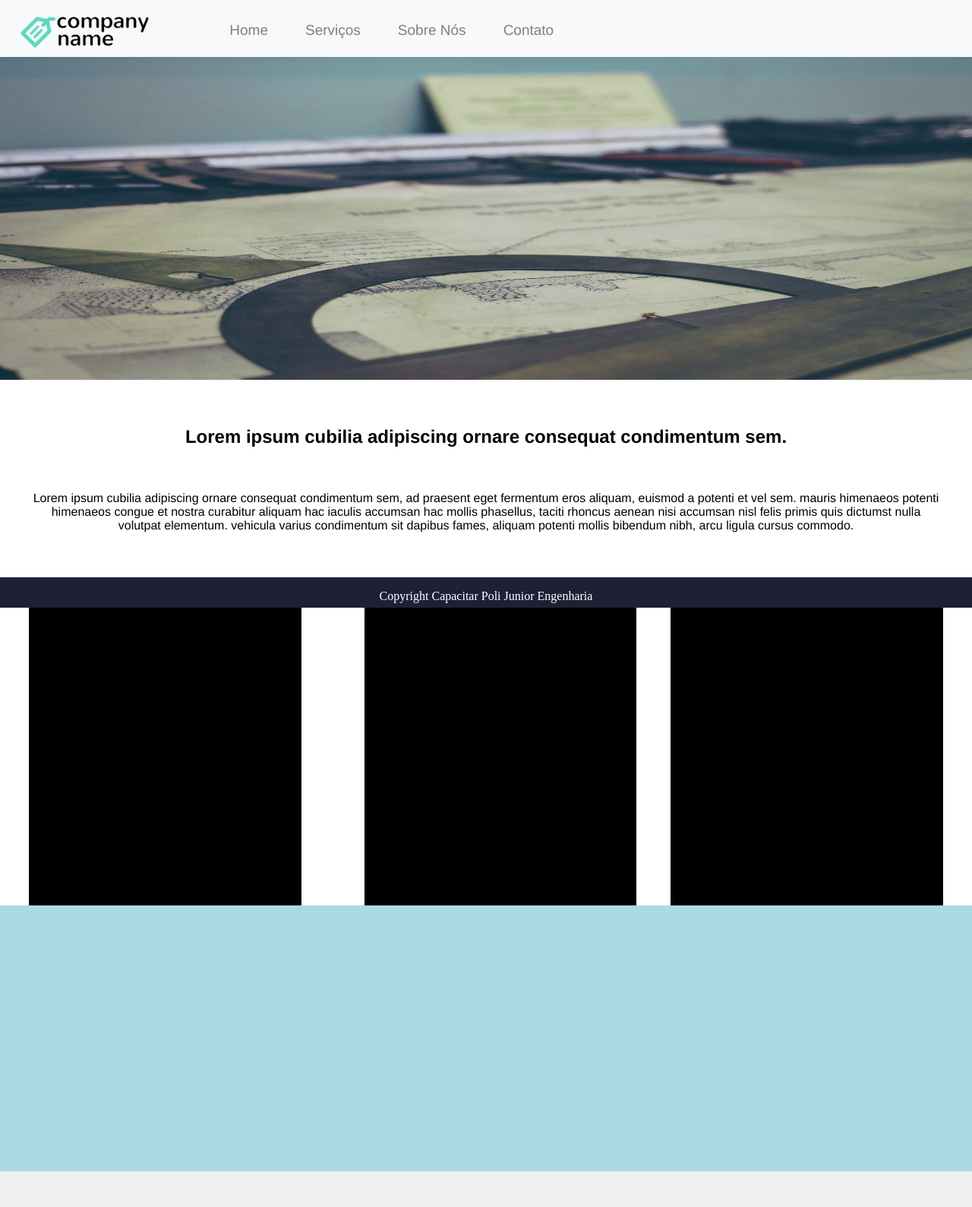
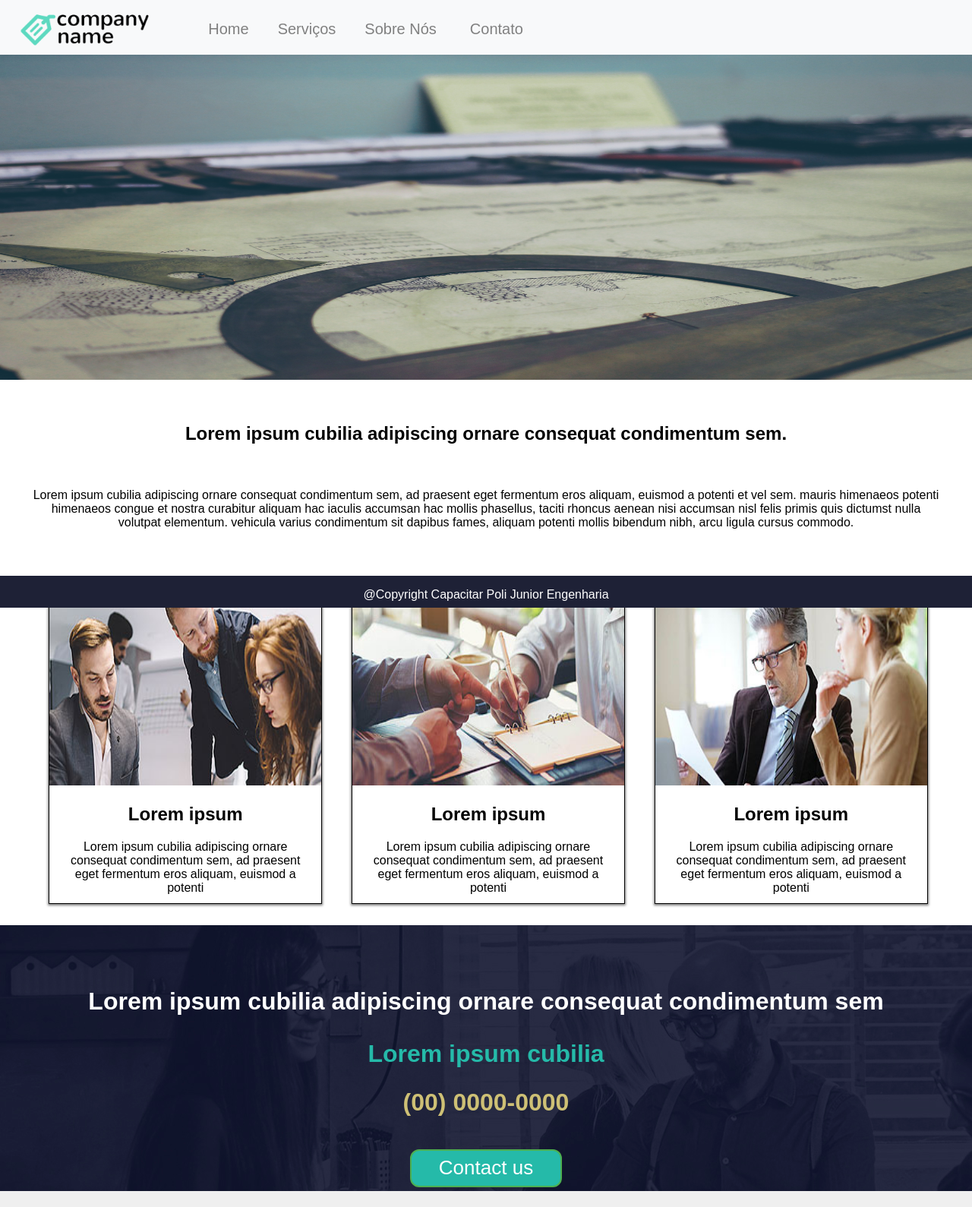
Before and after one commit to CapacitarEcompCuscuz/Projeto-Capacitar---Hudson, a PHP site: page / in a window 1280 px wide. Shown: the top 1589 px of the page at 76% size. Run offline with PHP 8.4, Linux system fonts and the light colour scheme.

Commit message:
Projeto 1.1

```diff
--- a/css/indexstyle.css
+++ b/css/indexstyle.css
@@ -1,34 +1,9 @@
+@import url('https://fonts.googleapis.com/css?family=Work+Sans:600');
 body, html {
 	margin: 0px;
+	font-family: sans-serif;
 }
 
-.navbar {
-	position: fixed;
-	background: #f8f9fa;
-	height: 70px;
-	width: 100%;
-	padding-left: 20px;
-	padding-top: 5px;
-}
-.logo {
-	float: left;
-}
-.nav-links {
-	margin-left: 100px;
-	float: left;
-	line-height: 70px;
-}
-
-.nav-links a{
-	text-decoration: none;
-	padding-right: 45px;
-	font-size: 19px;
-	font-family: helvetica;
-	color:gray;
-}
-.nav-links a:hover {
-	color:black;
-}
 .first-image {
 	width:100%;
 	height: 500px;
@@ -36,7 +11,6 @@ body, html {
 
 .texto1 {
 	text-align: center;
-	font-family: helvetica;
 	margin-top:15px;
 	padding-left: 40px;
 	padding-right: 40px;
@@ -50,24 +24,84 @@ body, html {
 
 .box-style{
 	width: 28%;
-	margin-left: 3%;
-	margin-right: 3.5%;
+	margin-left: 5%;
+	margin-right: 3%;
 	height: 425px;
-	background: black;
 	float: left;
+	border: 1px solid #000;
+	box-shadow: 0 1px 3px 1px rgba(0, 0, 0, 0.5);
 }
+.box-style-2 {
+	width: 28%;
+	margin-right: 3%;
+	height: 425px;
+	float: left;
+	border: 1px solid #000;
+	box-shadow: 0 1px 3px 1px rgba(0, 0, 0, 0.5);
+}
+
+.box-style:hover{
+	box-shadow: 5px 20px 20px 0px grey;
+}
+
+.box-style-2:hover{
+	box-shadow: 5px 20px 20px 0px grey;
+}
+.box-img img {
+	width: 100%;
+	height: 270px;
+
+}
+
+.box-txt {
+	text-align: center;
+	padding-right: 20px;
+	padding-left: 20px;
+}
+
+.box-txt h2:hover {
+    color: #25baa9;
+	text-shadow: 1px 1px grey;
+}
+
 
 .box-last {
 	width: 28%;
 	height: 425px;
-	background: black;
 	float: left;
+	border: 1px solid #000;
+	box-shadow: 0 1px 3px 1px rgba(0, 0, 0, 0.5);
 }
 
+.box-last:hover{
+	box-shadow: 5px 20px 20px 0px grey;
+}
+
+.contact-box {
+	background-color: #1e2136;
+}
 .contact-us {
+	margin-top: 30px;
 	height: 350px;
 	width: 100%;
-	background-color: lightblue;
+	background-image: url(../images/serv2.jpg);
+}
+
+.contact-txt {
+	text-align: center;
+	padding-top: 50px;
+}
+.contact-txt h2 {
+	color: #25baa9;
+	font-size: 2em;
+}
+.contact-txt h1 {
+	color: #cec075;
+}
+
+.contact-txt h3 {
+	color: white;
+	font-size: 2em;
 }
 
 .texto2 {
@@ -90,13 +124,31 @@ body, html {
 	height: 470px;
 	width: 40%;
 }
-.footer{
-	position: fixed;
-	width: 100%;
-	background-color: #1e2136;
-	height: 40px;
-	bottom: 0px;
-	left: 0px;
-	text-align: center;
-	color:white;
+.button {
+    background-color: #4CAF50; /* Green */
+    border: none;
+    color: white;
+    width: 200px;
+    height: 50px;
+    text-align: center;
+    text-decoration: none;
+    display: inline-block;
+    font-size: 16px;
+    margin: 4px 2px;
+    -webkit-transition-duration: 0.1s; /* Safari */
+    transition-duration: 0.1s;
+    cursor: pointer;
+    font-size: 26px;
+    border-radius: 12px;
 }
+
+.button1 {
+    background-color:  #25baa9;
+    color: white;
+    border: 2px solid #4CAF50;
+}
+
+.button1:hover {
+    background-color: #25baa91a;
+	border: 1px #25baa9 solid;
+}
--- a/inc/footer.php
+++ b/inc/footer.php
@@ -8,9 +8,11 @@
 	left: 0px;
 	text-align: center;
 	color:white;
+	font-family: Arial, Helvetica, sans-serif;
+	padding-bottom: 2px;
 }
     </style>
 
     <div class="footer">
-    	<p>Copyright Capacitar Poli Junior Engenharia</p>
+    	<p> @Copyright Capacitar Poli Junior Engenharia</p>
     </div>
--- a/inc/navbar.php
+++ b/inc/navbar.php
@@ -1,10 +1,95 @@
+<style>
+.nav{
+	position: fixed;
+	background-color: #f8f9fa;
+    width: 100%;
+    font-family: Arial, Helvetica, sans-serif;
+    height: 70px;
+    line-height: 45px;
+    padding-top: 2px;
+    padding-left: 20px;
+}
+
+.nav a:hover {
+	color:black;
+}
+
+.navbar a {
+    float: left;
+    font-size: 20px;
+    color: gray;
+    text-align: center;
+    padding: 14px 22px;
+    text-decoration: none;
+}
+
+.dropdown {
+    float: left;
+    overflow: hidden;
+}
+
+.dropdown .dropbtn {
+	height: 70px;
+	line-height: 45px;
+    font-size: 20px;
+    border: none;
+    outline: none;
+    color: gray;
+    padding: 14px 16px;
+    background-color: inherit;
+    font-family: inherit;
+    margin: 0;
+}
+
+.dropdown:hover .dropbtn:hover{
+	color:black;
+}
+
+.dropdown-content {
+    display: none;
+    position: absolute;
+    background-color: #f9f9f9;
+    min-width: 130px;
+    box-shadow: 0px 8px 16px 0px rgba(0,0,0,0.2);
+    z-index: 1;
+}
+
+.dropdown-content a {
+    float: none;
+    color: black;
+    padding: 12px 16px;
+    text-decoration: none;
+    display: block;
+    text-align: left;
+}
+
+.dropdown-content a:hover {
+    background-color: #ddd;
+}
+
+.dropdown:hover .dropdown-content {
+    display: block;
+}
+.logo {
+    float:left;
+    margin-right: 50px;
+}
+</style>
+
+<div class="nav">
 <div class="navbar">
   <div class="logo">
 			<img width="auto" height="65px" src="images/logo.png">
   </div>
-		<div class="nav-links">
   <a href="index.php">Home</a>
-			<a href="servicos.php">Serviços</a>
+  <div class="dropdown">
+    <button class="dropbtn">Serviços
+    </button>
+    <div class="dropdown-content">
+      <a href="servicos.php">Serviço 1</a>
+      <a href="servicos.php">Serviço 2</a>
+    </div>
+  </div>
   <a href="sobre.php">Sobre Nós</a>
   <a href="contato.php">Contato</a>
 </div>
--- a/index.php
+++ b/index.php
@@ -1,20 +1,23 @@
 <!DOCTYPE html>
 <html>
 <head>
-	<title>Capacitar Hudson</title>
+	<title>Company</title>
+	<link rel="shortcut icon" type="image/png" href="images/favicon.ico">
 	<link rel="stylesheet" type="text/css" href="css/indexstyle.css">
+
 </head>
 <body>
 
 	<!-- Navbar -->
 
-	<?php include 'inc/navbar.php';?>
+   <?php include 'inc/navbar.php';?>
 
     <!-- primeira imagem abaixo do navbar  -->
 
-    <div >
-    	<img class="first-image" src="images/banner.jpg">
-    </div>
+      <div class="first-image">
+      	<img height="500px" width="100%" src="images/banner.jpg">
+      </div>
+
 
     <!-- Texto -->
 
@@ -29,22 +32,59 @@
 
     <div class="box-group">
     	<div class="box-style">
+    		<div class="box-img">
+    			<img src="images/services-1.jpg">
+    		</div>
+
+    		<div class="box-txt">
+    			<h2>Lorem ipsum</h2>
+
+             <p>Lorem ipsum cubilia adipiscing ornare consequat condimentum sem, ad praesent eget fermentum eros aliquam, euismod a potenti</p>
+
+    		</div>
 
     	</div>
 
-    	<div class="box-style">
+    	<div class="box-style-2">
+    		<div class="box-img">
+    			<img src="images/services-2.jpg">
+    		</div>
 
+    		<div class="box-txt">
+    			<h2>Lorem ipsum</h2>
+
+             <p>Lorem ipsum cubilia adipiscing ornare consequat condimentum sem, ad praesent eget fermentum eros aliquam, euismod a potenti</p>
+
+    		</div>
     	</div>
 
     	<div class="box-last">
+
+    		<div class="box-img">
+    			<img src="images/services-3.jpg">
+    		</div>
+
+    		<div class="box-txt">
+    			<h2>Lorem ipsum</h2>
+
+             <p>Lorem ipsum cubilia adipiscing ornare consequat condimentum sem, ad praesent eget fermentum eros aliquam, euismod a potenti</p>
+         </div>
 
     	</div>
     </div>
 
     <!-- Contact us -->
 
+    <div class="contact-box">
     <div class="contact-us">
-    	<!-- Error -->
+    	<div class="contact-txt">
+        <h3> Lorem ipsum cubilia adipiscing ornare consequat condimentum sem</h3>
+        <h2> Lorem ipsum cubilia</h2>
+        <h1> (00) 0000-0000</h1>
+        <br>
+          <button class="button button1">Contact us</button>
+        </div>
+    </div>
     </div>
 
     <!-- Txt com video -->
```
Also changed, not shown: contato.php (+62 -0 lines), css/contato-style.css (added, +56 -0 lines), css/servico-style.css (added, +51 -0 lines), css/sobre-style.css (added, +18 -0 lines), servicos.php (+106 -0 lines), sobre.php (+17 -1 lines), images/favicon.ico (added), images/serv1.jpg (added), images/serv2.jpg (added), images/services-1.jpg (added), images/services-2.jpg (added), images/services-3.jpg (added). Lines whose indentation alone changed are shown as unchanged.
